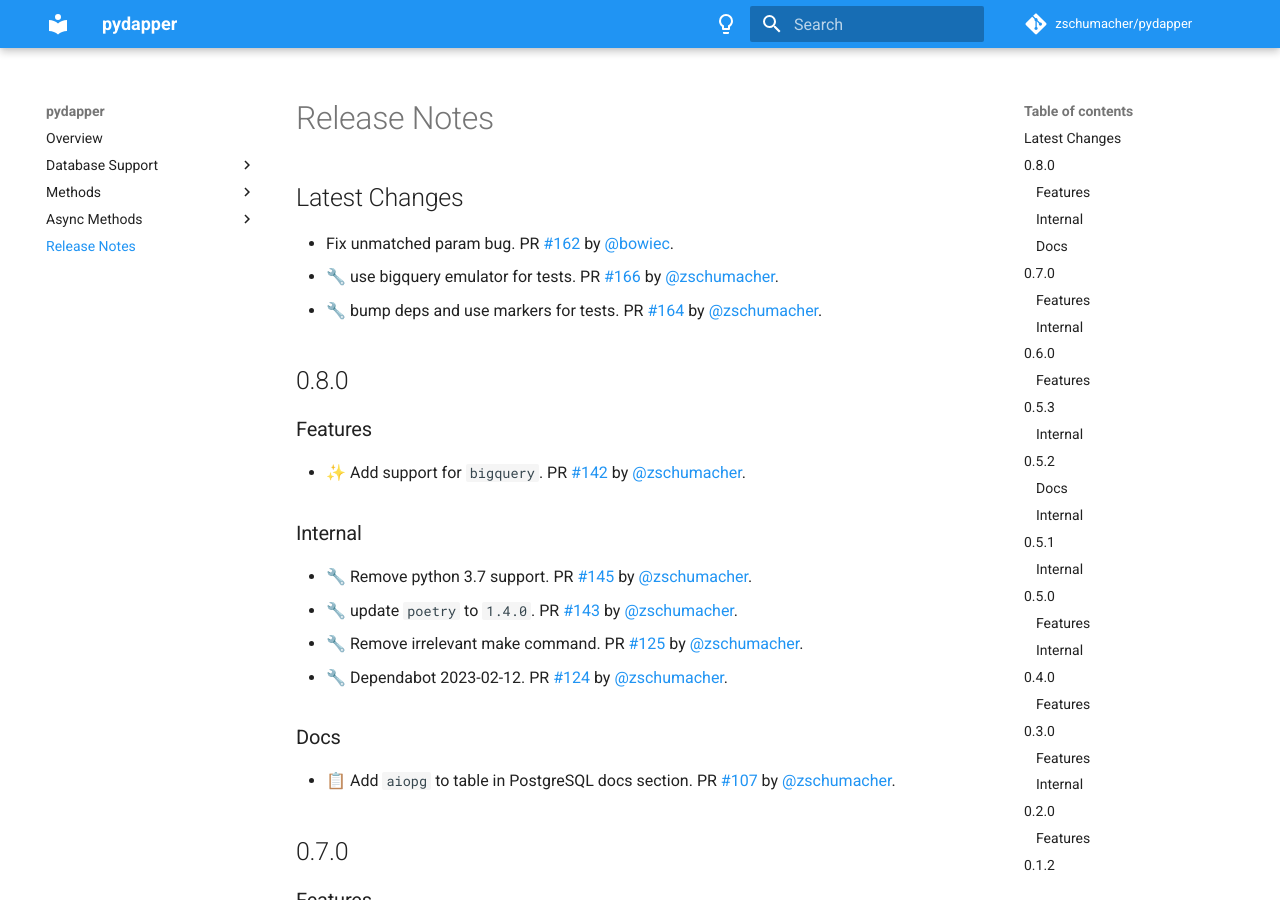
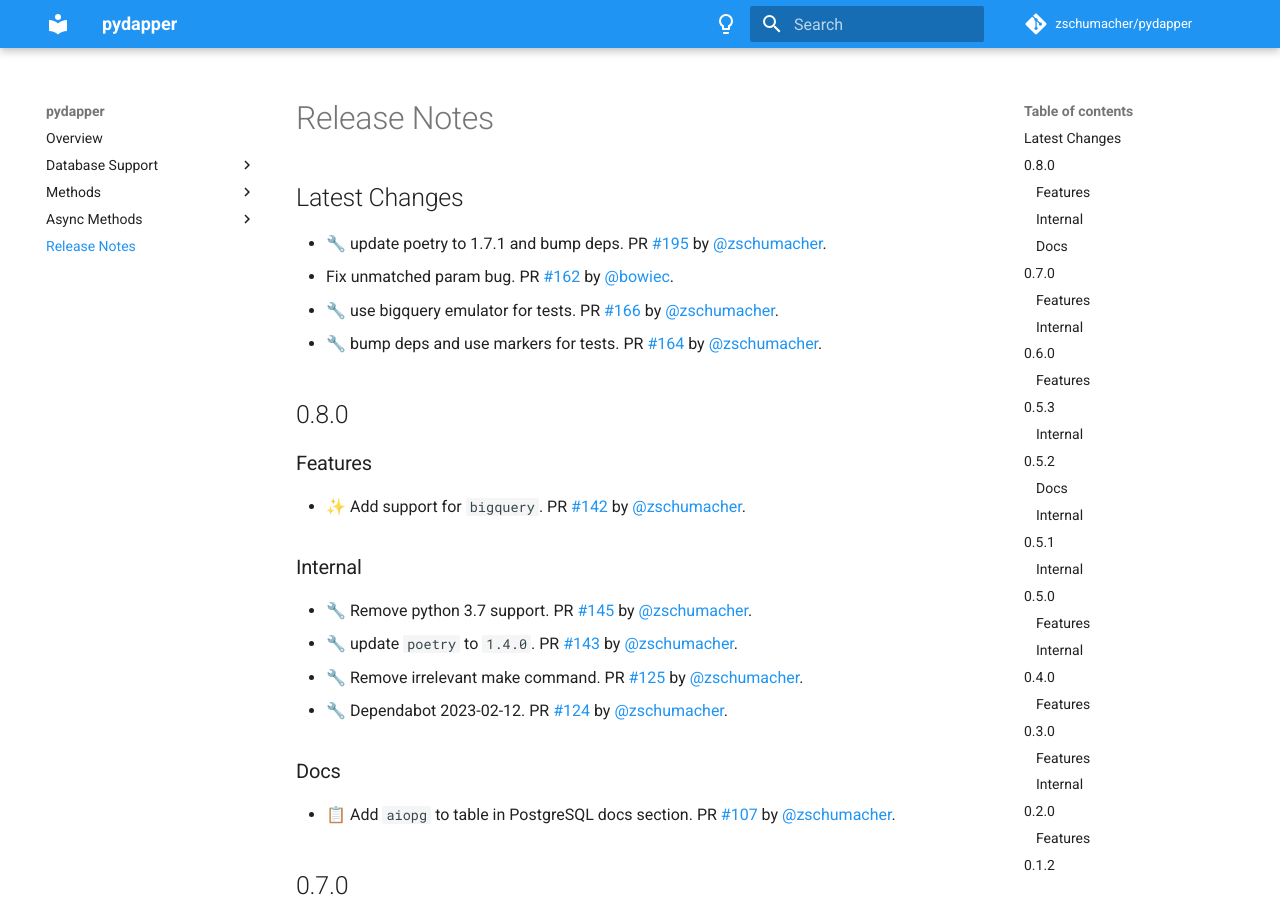
Before and after one commit to zschumacher/pydapper, an MkDocs documentation site: the page built from docs/release_notes.md, in a window 1280 px wide and 900 px high. Built offline with MkDocs 1.6.1 and Material for MkDocs 9.7.7, drawn with Linux system fonts in a browser that asks for light colours; comment, search, counter and statistics services are not loaded.

Commit message:
📝 Update release notes

```diff
--- a/docs/release_notes.md
+++ b/docs/release_notes.md
@@ -1,6 +1,7 @@
 
 ## Latest Changes
 
+* 🔧 update poetry to 1.7.1 and bump deps. PR [#195](https://github.com/zschumacher/pydapper/pull/195) by [@zschumacher](https://github.com/zschumacher).
 * Fix unmatched param bug. PR [#162](https://github.com/zschumacher/pydapper/pull/162) by [@bowiec](https://github.com/bowiec).
 * 🔧 use bigquery emulator for tests. PR [#166](https://github.com/zschumacher/pydapper/pull/166) by [@zschumacher](https://github.com/zschumacher).
 * 🔧 bump deps and use markers for tests. PR [#164](https://github.com/zschumacher/pydapper/pull/164) by [@zschumacher](https://github.com/zschumacher).
```
